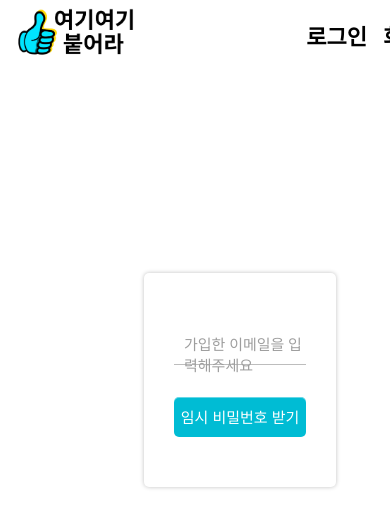
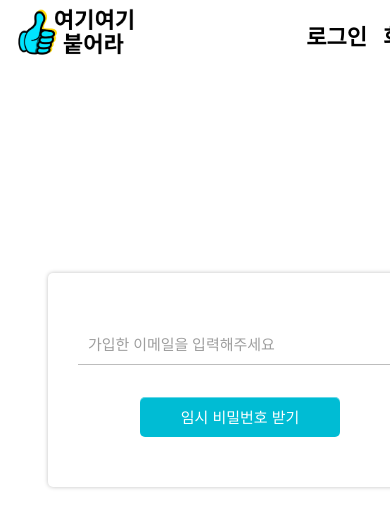
Before and after one commit to codestates-seb/seb39_main_031, a React (Create React App) app in the folder frontend/: page /password in a window 390 px wide. Shown: the top 528 px of the page. Built offline with nearby package versions, Linux system fonts and the light colour scheme; no server answers; a small style sheet from the web is missing.

Commit message:
feat: 비밀번호 찾기 페이지 반응형

```diff
--- a/frontend/src/common/Modal/PasswordModal.tsx
+++ b/frontend/src/common/Modal/PasswordModal.tsx
@@ -17,7 +17,7 @@ const ModalContainer = styled.div<{ width?: string; height?: string }>`
   left: 50%;
   top: 50%;
   transform: translate(-50%, -50%);
-  width: 500px;
+  width: 80%;
   height: auto;
   max-width: 560px;
   max-height: 280px;
--- a/frontend/src/pages/Password/index.tsx
+++ b/frontend/src/pages/Password/index.tsx
@@ -25,7 +25,7 @@ const Container = styled.div`
 `;
 
 const PasswordContainer = styled.div`
-  width: 40%;
+  width: 80%;
   max-width: 560px;
   padding: 50px 30px;
   border-radius: 5px;
```
